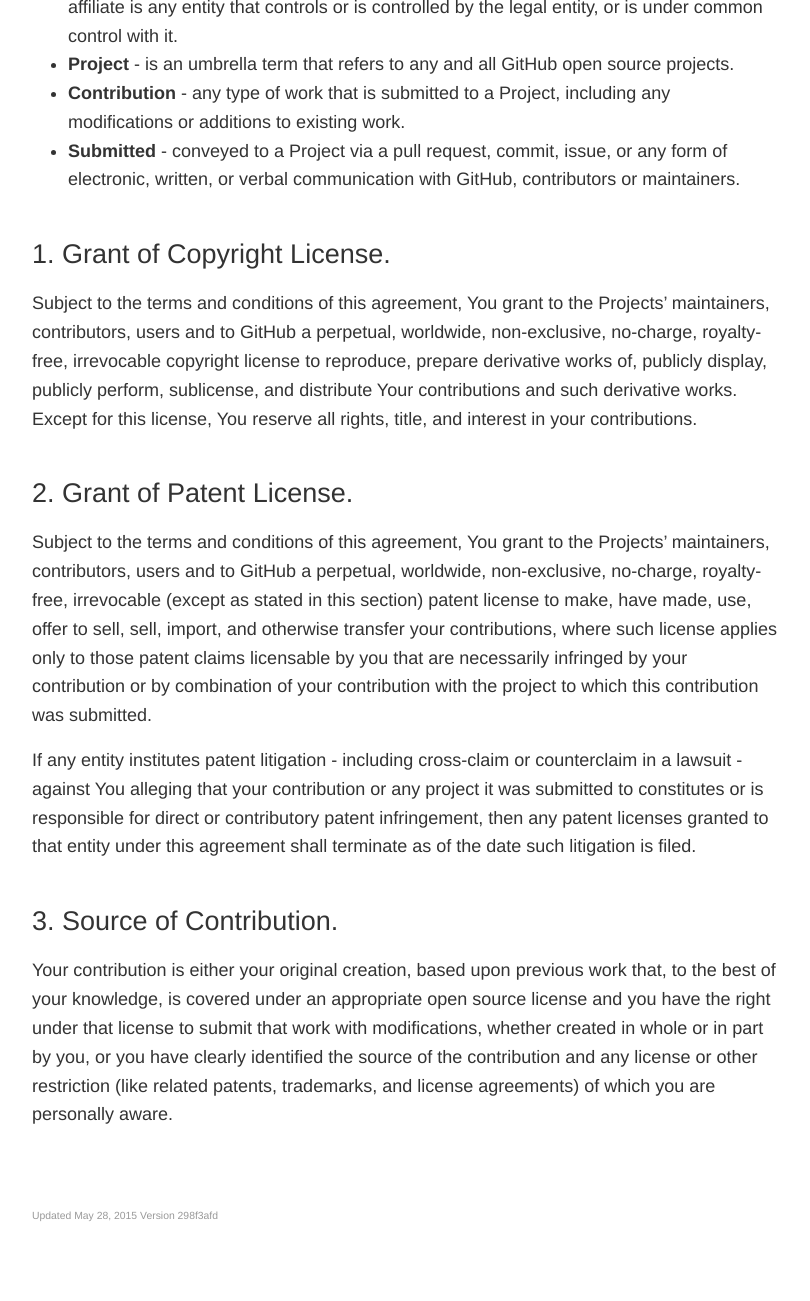
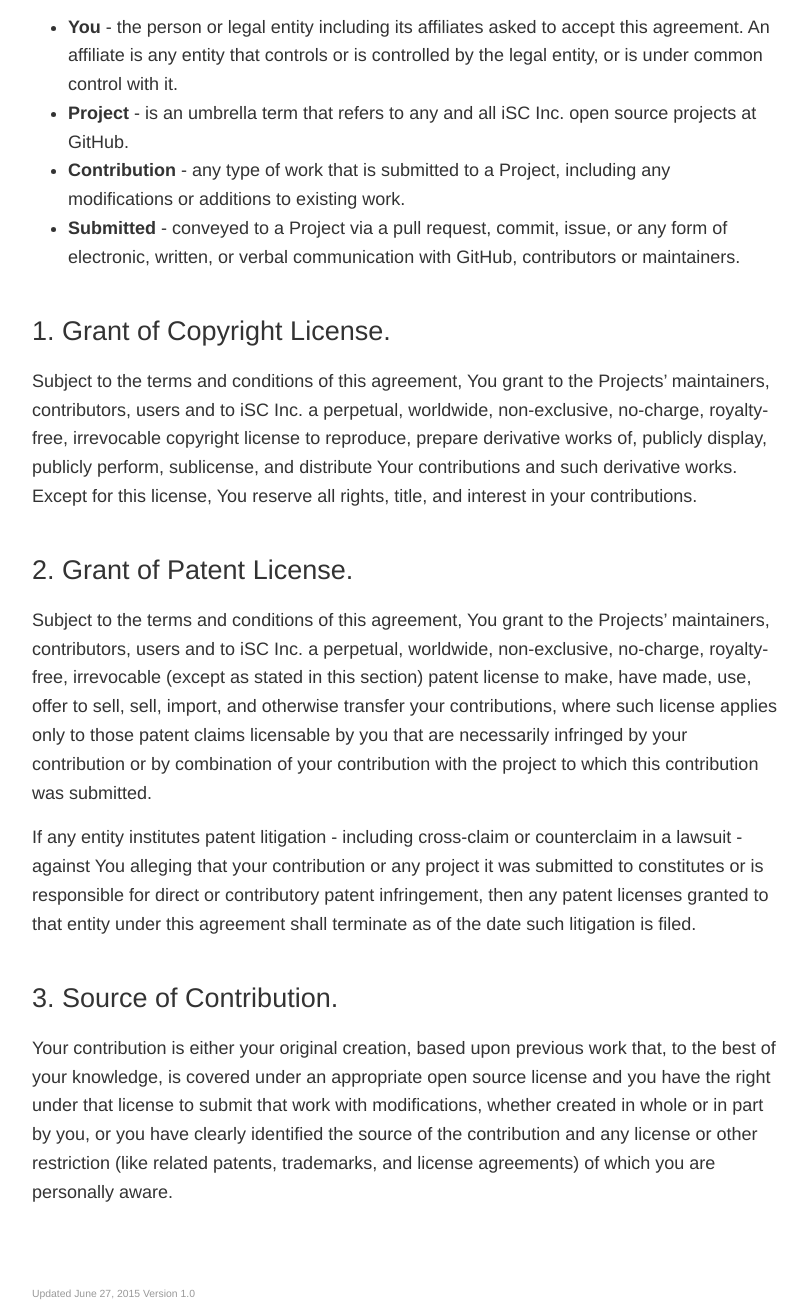
Before and after one commit to iSCInc/cla, a plain HTML site: page index.html in a window 1280 px wide. Shown: the part 535-1836 px from the top of the page, without its empty margins (234-1044 px from the left). Before the commit the page ends 1759 px from the top, so only its background shows below. Drawn offline with Linux system fonts and the light colour scheme.

Commit message:
Update index.html

```diff
--- a/index.html
+++ b/index.html
@@ -2,9 +2,10 @@
 <html>
 
 <!-- Mirrored from cla.github.com/ by HTTrack Website Copier/3.x [XR&CO'2014], Sun, 14 Jun 2015 14:03:45 GMT -->
+<!-- Modified by iSC Inc. -->
 <!-- Added by HTTrack --><meta http-equiv="content-type" content="text/html;charset=utf-8" /><!-- /Added by HTTrack -->
 <head>
-  <title>GitHub CLA</title>
+  <title>CLA | iSC Inc.</title>
   <link rel="stylesheet" media="all" href="assets/application-e916780ed670157403804be4a08fd552.css" />
   <meta name="csrf-param" content="authenticity_token" />
 <meta name="csrf-token" content="kILu5Jzqb7oS7tS4SB1B8B4byX2Ud++3H9KD0IsTMFcHWro1/tTNrr1nZ7jF6AByW3wuYOhfR8jO0SXECTHhZg==" />
@@ -17,26 +18,26 @@
     <span class="mega-octicon octicon-mark-github"></span>
   </header>
 
-  <div class="markdown-body"><h1 id="github-contributor-license-agreement">GitHub Contributor License Agreement</h1>
+  <div class="markdown-body"><h1 id="github-contributor-license-agreement">iSC Inc. Contributor License Agreement @GitHub.</h1>
 
-<p>Hi! We’re really glad to see you’d like to contribute to GitHub open source projects. Without contributors like you, open source wouldn’t be what it is. Before your contribution can be considered, please take a moment to read through and accept this Contributor License Agreement (CLA) that will apply to this and any future contributions that you make to any of the GitHub open source projects. Think of this CLA as an agreement between you and other contributors, maintainers and users, including GitHub of course, that sets the terms for your contribution. In return for signing this agreement, GitHub and maintainers of the Projects can consider making your contributions part of the project.</p>
+<p>Hi! We’re really glad to see you’d like to contribute to iSC Inc. open source projects at GitHub. Without contributors like you, open source wouldn’t be what it is. Before your contribution can be considered, please take a moment to read through and accept this Contributor License Agreement (CLA) that will apply to this and any future contributions that you make to any of the iSC Inc. open source projects at GitHub. Think of this CLA as an agreement between you and other contributors, maintainers and users, including iSC Inc. of course, that sets the terms for your contribution. In return for signing this agreement, GitHub and maintainers of the Projects can consider making your contributions part of the project.</p>
 
 <p>The following terms are used throughout this agreement:</p>
 
 <ul>
   <li><strong>You</strong> - the person or legal entity including its affiliates asked to accept this agreement. An affiliate is any entity that controls or is controlled by the legal entity, or is under common control with it.</li>
-  <li><strong>Project</strong> - is an umbrella term that refers to any and all GitHub open source projects.</li>
+  <li><strong>Project</strong> - is an umbrella term that refers to any and all iSC Inc. open source projects at GitHub.</li>
   <li><strong>Contribution</strong> - any type of work that is submitted to a Project, including any modifications or additions to existing work.</li>
   <li><strong>Submitted</strong> - conveyed to a Project via a pull request, commit, issue, or any form of electronic, written, or verbal communication with GitHub, contributors or maintainers.</li>
 </ul>
 
 <h3 id="grant-of-copyright-license">1. Grant of Copyright License.</h3>
 
-<p>Subject to the terms and conditions of this agreement, You grant to the Projects’ maintainers, contributors, users and to GitHub a perpetual, worldwide, non-exclusive, no-charge, royalty-free, irrevocable copyright license to reproduce, prepare derivative works of, publicly display, publicly perform, sublicense, and distribute Your contributions and such derivative works. Except for this license, You reserve all rights, title, and interest in your contributions.</p>
+<p>Subject to the terms and conditions of this agreement, You grant to the Projects’ maintainers, contributors, users and to iSC Inc. a perpetual, worldwide, non-exclusive, no-charge, royalty-free, irrevocable copyright license to reproduce, prepare derivative works of, publicly display, publicly perform, sublicense, and distribute Your contributions and such derivative works. Except for this license, You reserve all rights, title, and interest in your contributions.</p>
 
 <h3 id="grant-of-patent-license">2. Grant of Patent License.</h3>
 
-<p>Subject to the terms and conditions of this agreement, You grant to the Projects’ maintainers, contributors, users and to GitHub a perpetual, worldwide, non-exclusive, no-charge, royalty-free, irrevocable (except as stated in this section) patent license to make, have made, use, offer to sell, sell, import, and otherwise transfer your contributions, where such license applies only to those patent claims licensable by you that are necessarily infringed by your contribution or by combination of your contribution with the project to which this contribution was submitted.</p>
+<p>Subject to the terms and conditions of this agreement, You grant to the Projects’ maintainers, contributors, users and to iSC Inc. a perpetual, worldwide, non-exclusive, no-charge, royalty-free, irrevocable (except as stated in this section) patent license to make, have made, use, offer to sell, sell, import, and otherwise transfer your contributions, where such license applies only to those patent claims licensable by you that are necessarily infringed by your contribution or by combination of your contribution with the project to which this contribution was submitted.</p>
 
 <p>If any entity institutes patent litigation - including cross-claim or counterclaim in a lawsuit - against You alleging that your contribution or any project it was submitted to constitutes or is responsible for direct or contributory patent infringement, then any patent licenses granted to that entity under this agreement shall terminate as of the date such litigation is filed.</p>
 
@@ -46,8 +47,8 @@
 </div>
 
   <div class="agreement-meta">
-    <span class="updated">Updated May 28, 2015</span>
-    <span class="version">Version 298f3afd</span>
+    <span class="updated">Updated June 27, 2015</span>
+    <span class="version">Version 1.0</span>
   </div>
 
 </section>
@@ -55,6 +56,5 @@
 
 
 </body>
-
+</html>
 <!-- Mirrored from cla.github.com/ by HTTrack Website Copier/3.x [XR&CO'2014], Sun, 14 Jun 2015 14:03:45 GMT -->
-</html>
```
